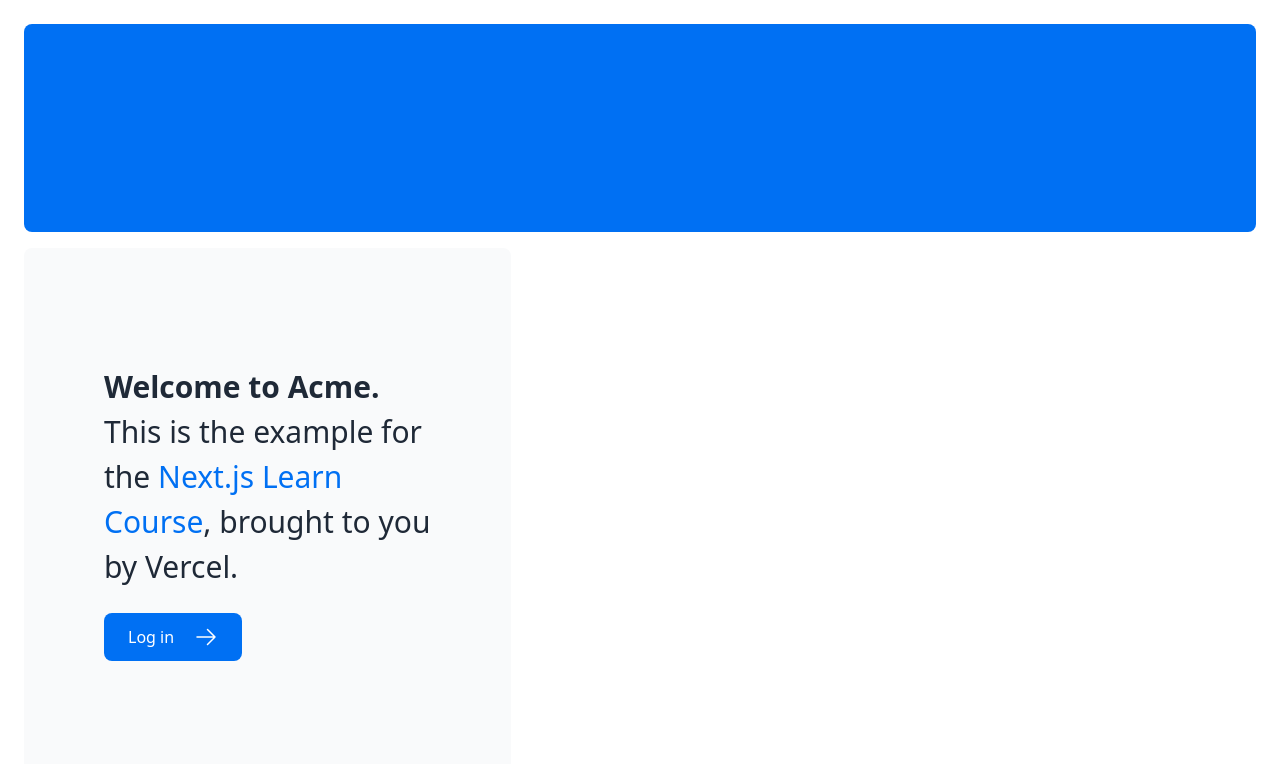
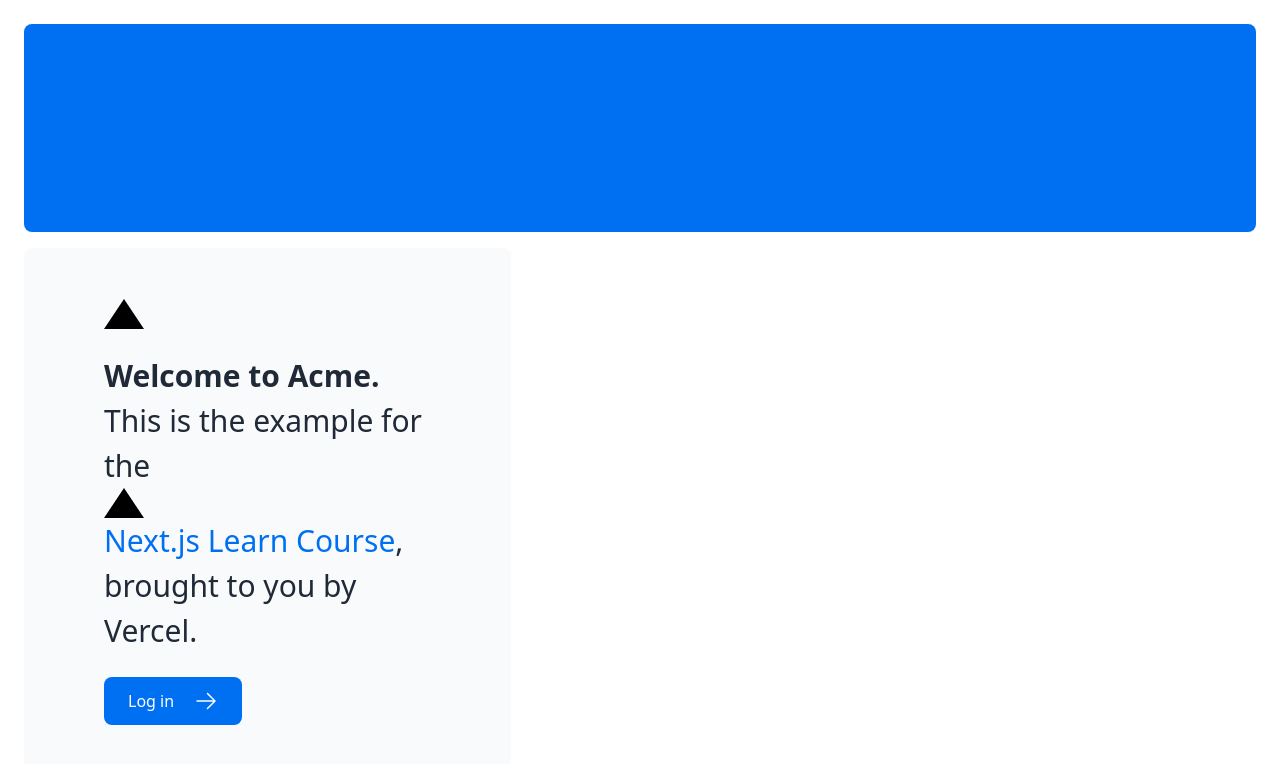
Before and after one commit to pasong0511/nextjs-dashboard-tutorials, a Next.js app: page / in a window 1280 px wide. Shown: the top 764 px of the page. Built offline with nearby package versions, Linux system fonts and the light colour scheme.

Commit message:
2. CSS 스타일링 적용

```diff
--- a/app/page.tsx
+++ b/app/page.tsx
@@ -1,6 +1,7 @@
 import AcmeLogo from '@/app/ui/acme-logo';
 import { ArrowRightIcon } from '@heroicons/react/24/outline';
 import Link from 'next/link';
+import styles from '@/app/ui/home.module.css';
 
 export default function Page() {
   return (
@@ -10,8 +11,10 @@
       </div>
       <div className="mt-4 flex grow flex-col gap-4 md:flex-row">
         <div className="flex flex-col justify-center gap-6 rounded-lg bg-gray-50 px-6 py-10 md:w-2/5 md:px-20">
+          <div className={styles.shape}></div>
           <p className={`text-xl text-gray-800 md:text-3xl md:leading-normal`}>
-            <strong>Welcome to Acme.</strong> This is the example for the{' '}
+            <strong>Welcome to Acme.</strong> This is the example for the
+            <div className="h-0 w-0 border-b-[30px] border-l-[20px] border-r-[20px] border-b-black border-l-transparent border-r-transparent" />
             <a href="https://nextjs.org/learn/" className="text-blue-500">
               Next.js Learn Course
             </a>
--- /dev/null
+++ b/app/ui/home.module.css
@@ -0,0 +1,7 @@
+.shape {
+  height: 0;
+  width: 0;
+  border-bottom: 30px solid black;
+  border-left: 20px solid transparent;
+  border-right: 20px solid transparent;
+}
```
